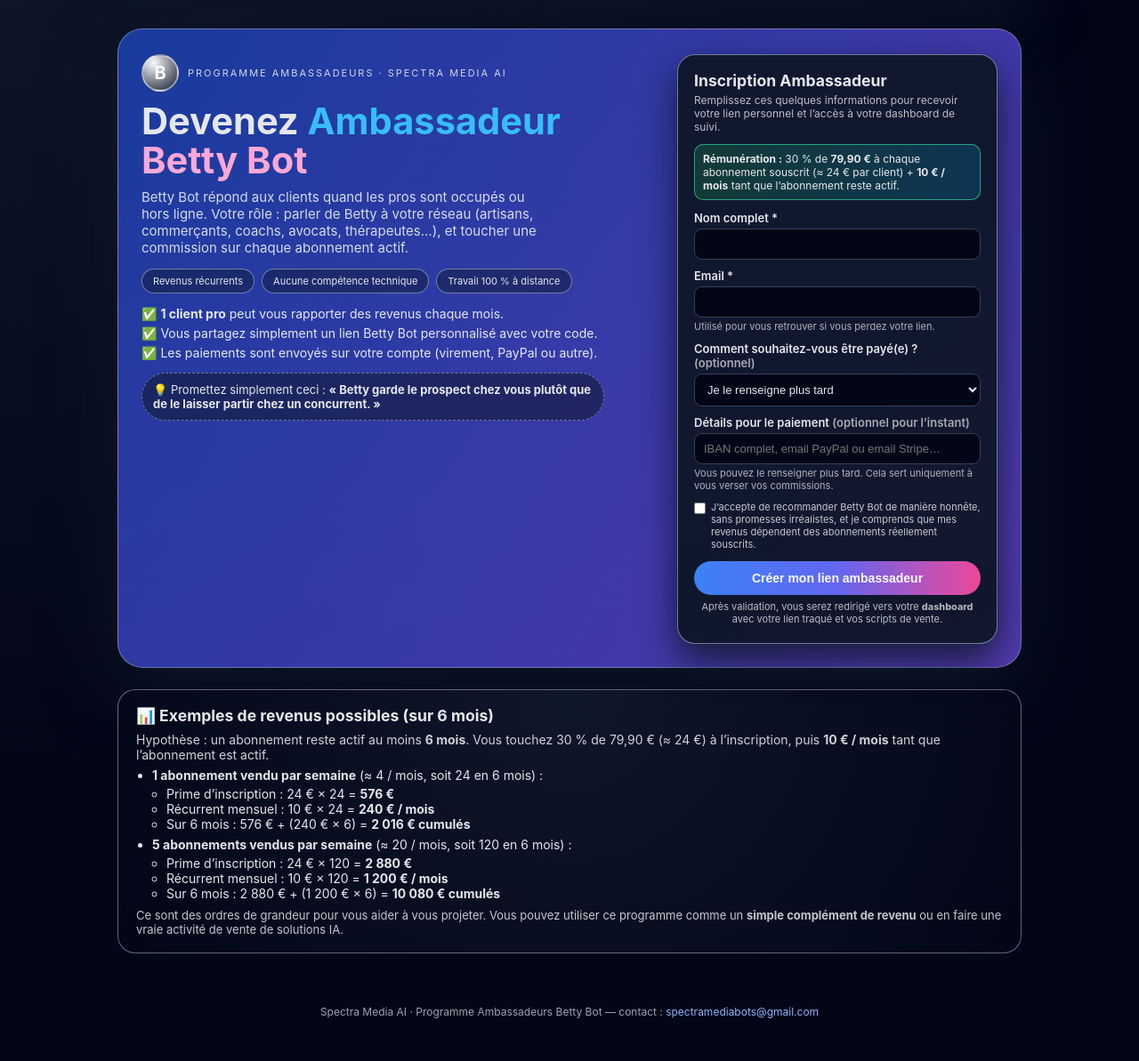
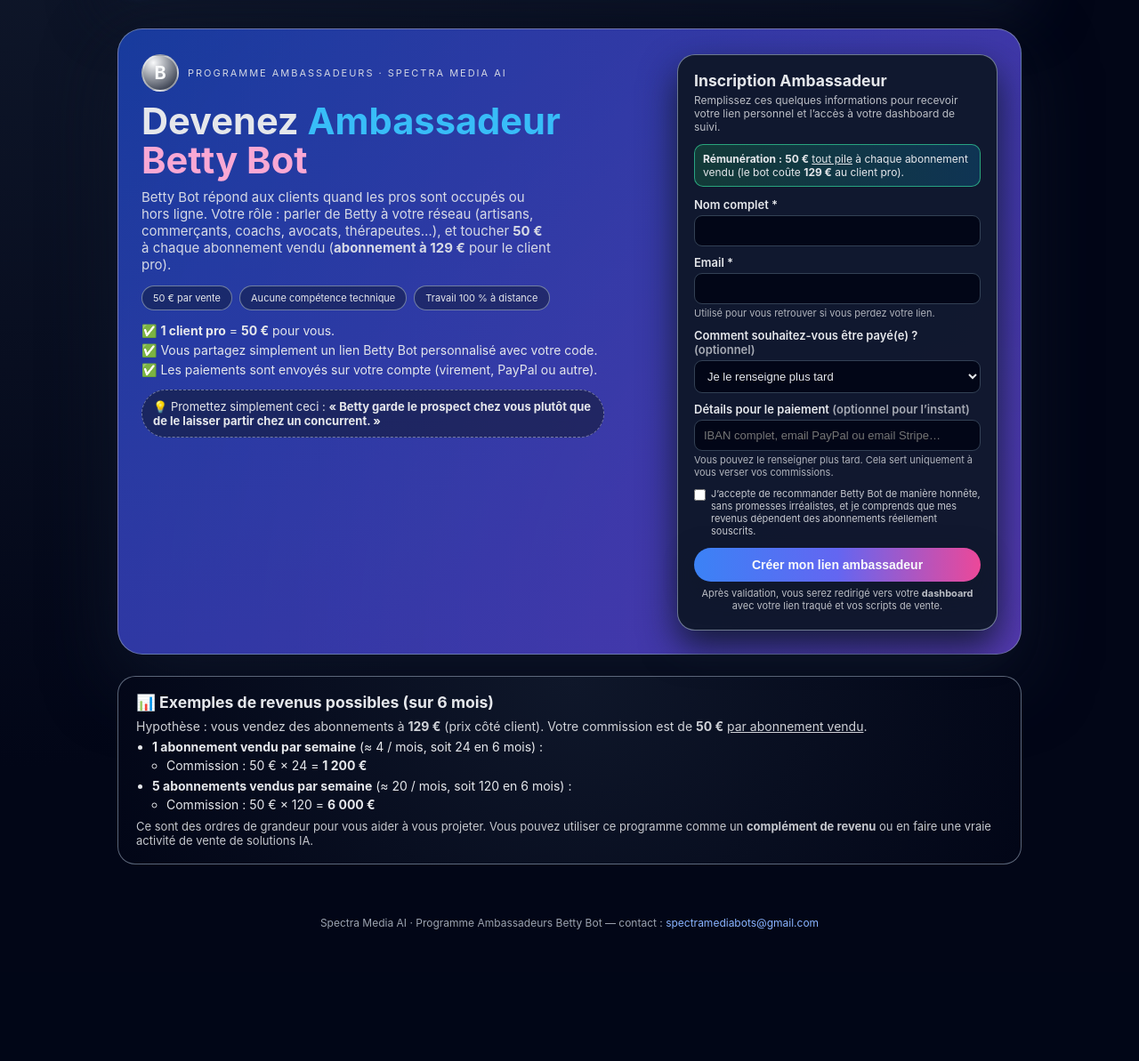
Before and after one commit to vincentbastille10/betty_bots_ambassador, a Flask app: page /inscription in a window 1280 px wide. Shown: the part 98-1291 px from the top of the page at 89% size. After the commit the page ends 1143 px from the top, so only its background shows below. Run offline with Flask 3, Linux system fonts and the light colour scheme.

Commit message:
Update inscription.html

```diff
--- a/templates/inscription.html
+++ b/templates/inscription.html
@@ -61,7 +61,8 @@
       <p style="font-size:15px;opacity:.92;margin:0 0 14px;max-width:460px;">
         Betty Bot répond aux clients quand les pros sont occupés ou hors ligne.
         Votre rôle : parler de Betty à votre réseau (artisans, commerçants, coachs,
-        avocats, thérapeutes…), et toucher une commission sur chaque abonnement actif.
+        avocats, thérapeutes…), et toucher <strong>50&nbsp;€</strong> à chaque abonnement vendu
+        (<strong>abonnement à 129&nbsp;€</strong> pour le client pro).
       </p>
 
       <!-- TAGS -->
@@ -72,7 +73,7 @@
               border:1px solid rgba(148,163,184,0.7);
               background:rgba(15,23,42,0.45);
             ">
-          Revenus récurrents
+          50&nbsp;€ par vente
         </span>
         <span style="
               padding:6px 12px;
@@ -95,7 +96,7 @@
       <!-- CHECKLIST -->
       <ul style="list-style:none;padding:0;margin:0 0 14px;font-size:14px;">
         <li style="margin-bottom:5px;">
-          ✅ <strong>1 client pro</strong> peut vous rapporter des revenus chaque mois.
+          ✅ <strong>1 client pro</strong> = <strong>50&nbsp;€</strong> pour vous.
         </li>
         <li style="margin-bottom:5px;">
           ✅ Vous partagez simplement un lien Betty Bot personnalisé avec votre code.
@@ -148,8 +149,8 @@
           border:1px solid rgba(52,211,153,0.7);
         ">
         <strong>Rémunération :</strong>
-        30&nbsp;% de <strong>79,90&nbsp;€</strong> à chaque abonnement souscrit
-        (≈ 24&nbsp;€ par client) + <strong>10&nbsp;€ / mois</strong> tant que l’abonnement reste actif.
+        <strong>50&nbsp;€</strong> <u>tout pile</u> à chaque abonnement vendu
+        (le bot coûte <strong>129&nbsp;€</strong> au client pro).
       </div>
 
       {% if error %}
@@ -335,31 +336,26 @@
       📊 Exemples de revenus possibles (sur 6&nbsp;mois)
     </h2>
     <p style="margin:0 0 6px;opacity:.9;">
-      Hypothèse : un abonnement reste actif au moins <strong>6&nbsp;mois</strong>.
-      Vous touchez 30&nbsp;% de 79,90&nbsp;€ (≈ 24&nbsp;€) à l’inscription, puis <strong>10&nbsp;€ / mois</strong>
-      tant que l’abonnement est actif.
+      Hypothèse : vous vendez des abonnements à <strong>129&nbsp;€</strong> (prix côté client).
+      Votre commission est de <strong>50&nbsp;€</strong> <u>par abonnement vendu</u>.
     </p>
     <ul style="margin:6px 0 0 18px;padding:0;">
       <li style="margin-bottom:6px;">
         <strong>1 abonnement vendu par semaine</strong> (≈ 4 / mois, soit 24 en 6&nbsp;mois) :
         <ul style="margin:4px 0 0 16px;padding:0;">
-          <li>Prime d’inscription : 24&nbsp;€ × 24 = <strong>576&nbsp;€</strong></li>
-          <li>Récurrent mensuel : 10&nbsp;€ × 24 = <strong>240&nbsp;€ / mois</strong></li>
-          <li>Sur 6&nbsp;mois : 576&nbsp;€ + (240&nbsp;€ × 6) = <strong>2&nbsp;016&nbsp;€ cumulés</strong></li>
+          <li>Commission : 50&nbsp;€ × 24 = <strong>1&nbsp;200&nbsp;€</strong></li>
         </ul>
       </li>
       <li>
         <strong>5 abonnements vendus par semaine</strong> (≈ 20 / mois, soit 120 en 6&nbsp;mois) :
         <ul style="margin:4px 0 0 16px;padding:0;">
-          <li>Prime d’inscription : 24&nbsp;€ × 120 = <strong>2&nbsp;880&nbsp;€</strong></li>
-          <li>Récurrent mensuel : 10&nbsp;€ × 120 = <strong>1&nbsp;200&nbsp;€ / mois</strong></li>
-          <li>Sur 6&nbsp;mois : 2&nbsp;880&nbsp;€ + (1&nbsp;200&nbsp;€ × 6) = <strong>10&nbsp;080&nbsp;€ cumulés</strong></li>
+          <li>Commission : 50&nbsp;€ × 120 = <strong>6&nbsp;000&nbsp;€</strong></li>
         </ul>
       </li>
     </ul>
     <p style="margin:8px 0 0;font-size:13px;opacity:.85;">
       Ce sont des ordres de grandeur pour vous aider à vous projeter. Vous pouvez utiliser ce programme
-      comme un <strong>simple complément de revenu</strong> ou en faire une vraie activité de vente de solutions IA.
+      comme un <strong>complément de revenu</strong> ou en faire une vraie activité de vente de solutions IA.
     </p>
   </div>
 
```
